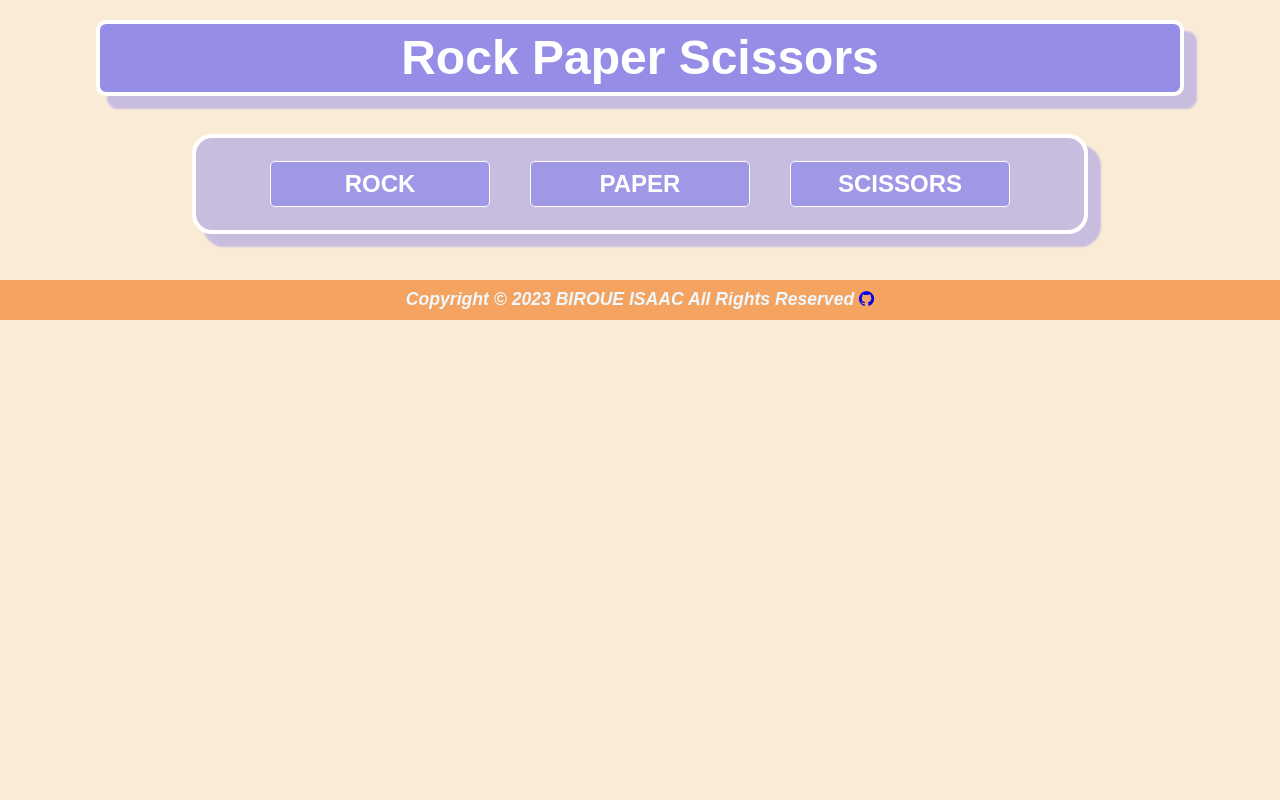
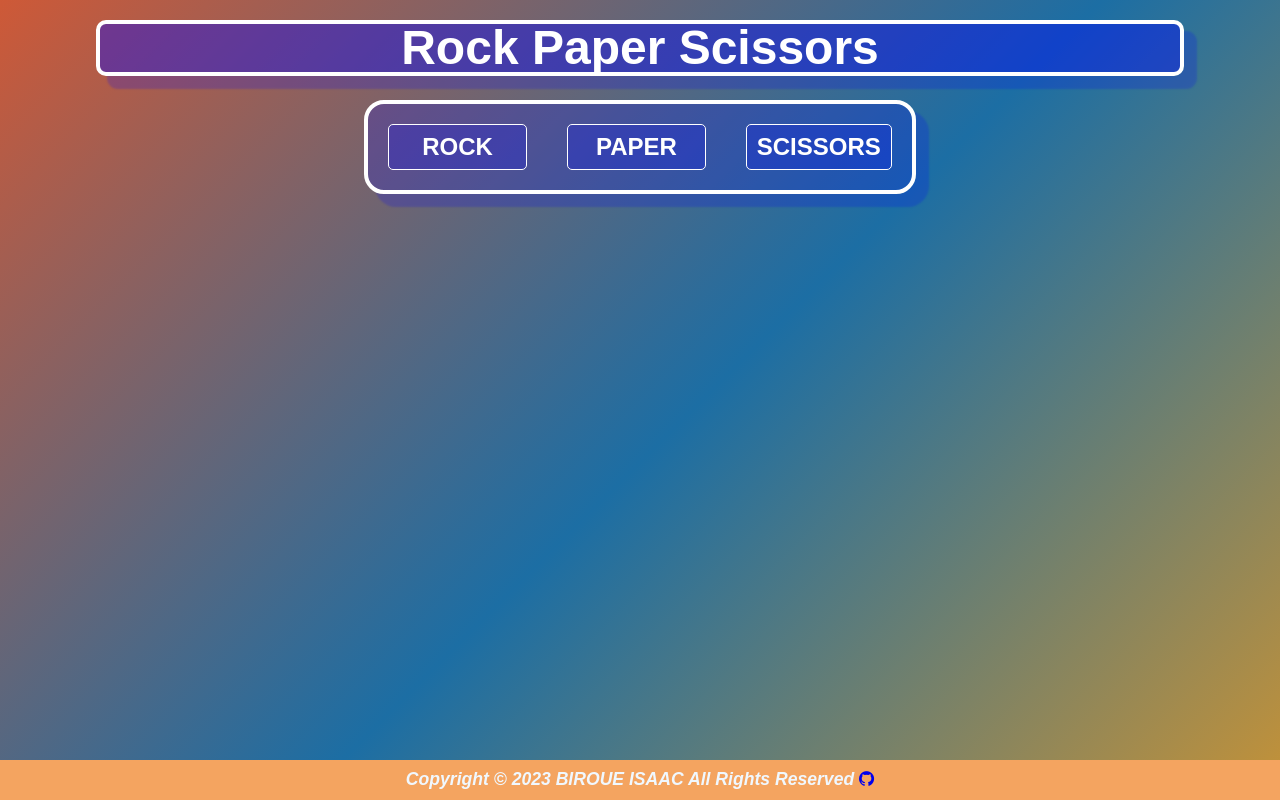
Before and after one commit to biroue10/Rock-Paper-Scissors-Project, a website: page index.html in a window 1280 px wide. Drawn offline with Linux system fonts and the light colour scheme; a web font is replaced by a local one.

Commit message:
refactor my code

```diff
--- a/index.html
+++ b/index.html
@@ -9,8 +9,11 @@
     />
     <link rel="stylesheet" href="style.css" />
     <title>Rock Paper Scissors</title>
-    <link rel="icon" type="image/x-icon" href="./assets/images/rock-paper-scissors.png">
-
+    <link
+      rel="icon"
+      type="image/x-icon"
+      href="./assets/images/rock-paper-scissors.png"
+    />
   </head>
   <body>
     <h1>Rock Paper Scissors</h1>
--- a/script.js
+++ b/script.js
@@ -72,7 +72,7 @@ function remove() {
   const final = document.querySelectorAll(".final");
   const resultat = document.querySelectorAll(".resultat");
   const restart = document.querySelectorAll(".restart");
-  const unfreeze = document.querySelectorAll('.bouton')
+  const unfreeze = document.querySelectorAll(".bouton");
 
   for (const el of element) {
     el.parentNode.removeChild(el);
@@ -86,7 +86,7 @@ function remove() {
   for (const el of restart) {
     el.parentNode.removeChild(el);
   }
-  for(const el of unfreeze){
-    el.classList.toggle('unclick')
+  for (const el of unfreeze) {
+    el.classList.toggle("unclick");
   }
 }
--- a/style.css
+++ b/style.css
@@ -10,9 +10,7 @@
   justify-content: center;
   align-items: center;
   width: 70%;
-  margin: auto;
   background-color: rgba(0, 0, 255, 0.2);
-  height: 100px;
   margin-top: 3%;
   border-radius: 20px;
   border: 4px white solid;
@@ -35,7 +33,6 @@
   color: white;
 }
 .container2 {
-  margin: auto;
   display: flex;
   flex-direction: column;
   justify-content: center;
@@ -46,7 +43,7 @@
   background-color: brown;
   font-weight: 900;
   margin-top: 0.1%;
-  padding: 8px;
+  padding: 4px;
   width: 50%;
   text-align: center;
   color: aliceblue;
@@ -63,20 +60,34 @@
   border-radius: 20px;
 }
 body {
-  background-color: antiquewhite;
+  align-items: center;
+  min-height: 100vh;
+  display: flex;
+  flex-direction: column;
+  background: #ce5937;
+  background: -moz-linear-gradient(
+    -45deg,
+    #ce5937 0%,
+    #1c6ea4 53%,
+    #c59237 100%
+  );
+  background: -webkit-linear-gradient(
+    -45deg,
+    #ce5937 0%,
+    #1c6ea4 53%,
+    #c59237 100%
+  );
+  background: linear-gradient(135deg, #ce5937 0%, #1c6ea4 53%, #c59237 100%);
   padding-top: 20px;
 }
 h1 {
   text-align: center;
-  margin-top: 2%;
   font-weight: 900;
   font-family: "BreezedCaps", sans-serif;
   border: 4px white solid;
   width: 85%;
-  margin: auto;
   border-radius: 10px;
   box-shadow: 12px 12px 2px 1px rgba(0, 0, 255, 0.2);
-  padding: 10px;
   font-size: 3em;
   background-color: rgba(0, 0, 255, 0.4);
   color: white;
@@ -85,12 +96,10 @@ h1 {
   width: 50%;
   height: 1px;
   background-color: black;
-  margin: auto;
   margin-top: 1%;
   border: 10px solid black;
 }
 footer {
-  /* position: fixed; */
   bottom: 0;
   width: 100%;
   height: 30px; /* Height of the footer */
@@ -105,7 +114,7 @@ footer {
   justify-content: center;
   color: aliceblue;
   font-style: italic;
-  margin-top: 20px;
+  margin-top: auto;
 }
 .restart {
   margin-top: 40px;
```
